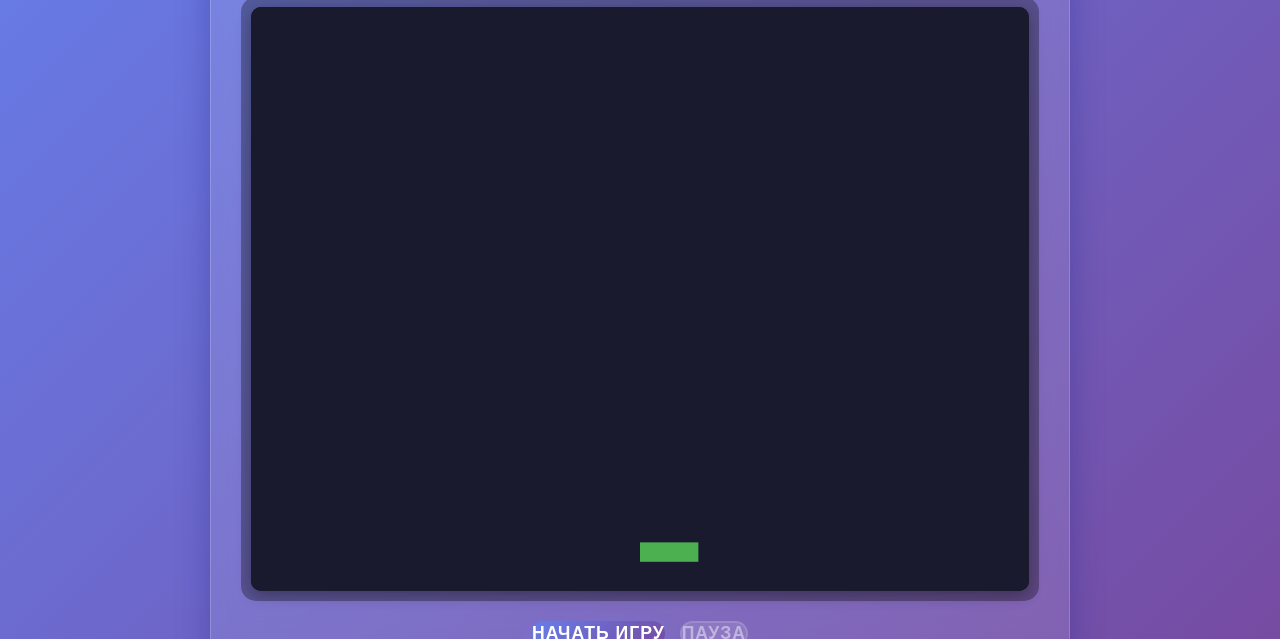
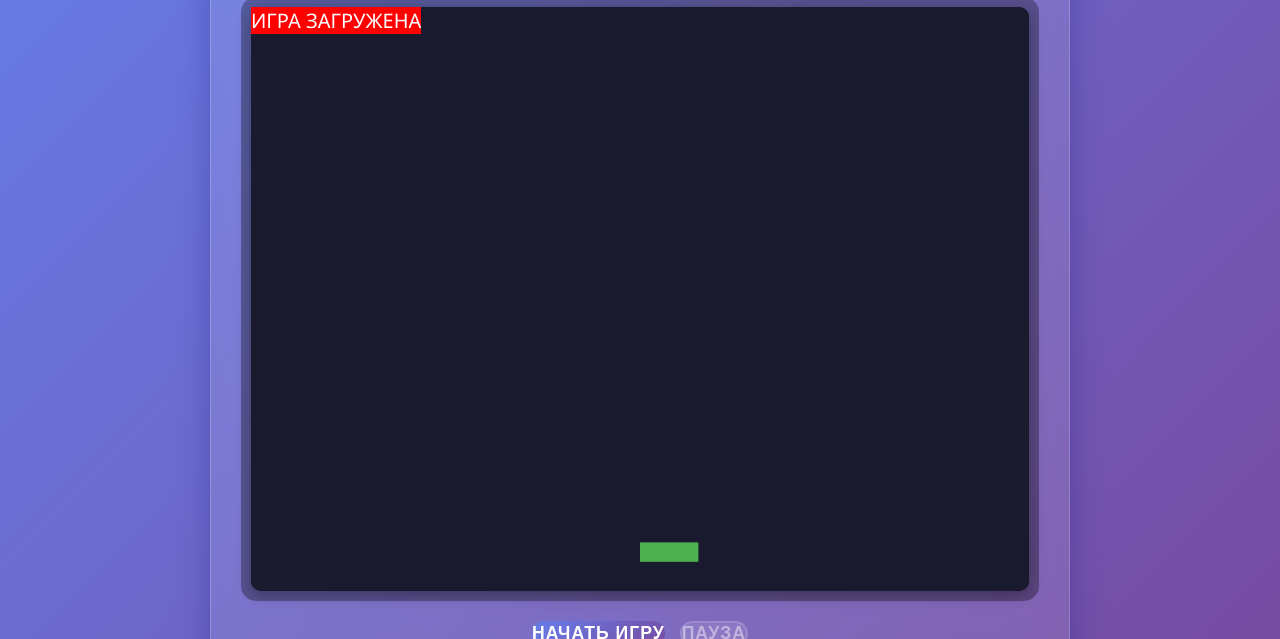
Before and after one commit to ZVytautasR/Lovec-zvyozd, a plain HTML site: page index.html in a window 1280 px wide. Shown: the part 161-800 px from the top of the page. Drawn offline with Linux system fonts and the light colour scheme.

Commit message:
Add files via upload

```diff
--- a/index.html
+++ b/index.html
@@ -28,8 +28,10 @@
                 </div>
             </div>
 
-            <div id="game-screen" class="game-screen" style="display: flex !important; visibility: visible !important; opacity: 1 !important;">
-                <canvas id="gameCanvas" style="display: block !important; visibility: visible !important; opacity: 1 !important;"></canvas>
+            <div id="game-screen" class="game-screen" style="display: flex !important; visibility: visible !important; opacity: 1 !important; position: relative !important; z-index: 99999 !important;">
+                <canvas id="gameCanvas" style="display: block !important; visibility: visible !important; opacity: 1 !important; position: relative !important; z-index: 99999 !important; background: #1a1a2e !important;"></canvas>
+                <!-- Визуальный индикатор для отладки -->
+                <div id="debug-indicator" style="position: absolute; top: 10px; left: 10px; background: red; color: white; padding: 10px; z-index: 100000; font-size: 20px; display: block !important;">ИГРА ЗАГРУЖЕНА</div>
             </div>
 
             <div class="game-controls">
@@ -133,13 +135,45 @@
 
             // Проверяем, что canvas действительно виден в DOM
             setTimeout(() => {
-                const canvasRect = canvas.getBoundingClientRect();
-                console.log('Canvas getBoundingClientRect:', canvasRect);
-                console.log('Canvas в видимой области viewport:',
-                    canvasRect.top >= 0 &&
-                    canvasRect.left >= 0 &&
-                    canvasRect.bottom <= window.innerHeight &&
-                    canvasRect.right <= window.innerWidth ? 'да' : 'нет');
+                if (canvas) {
+                    const canvasRect = canvas.getBoundingClientRect();
+                    console.log('=== ПРОВЕРКА ВИДИМОСТИ CANVAS ===');
+                    console.log('Canvas getBoundingClientRect:', JSON.stringify({
+                        top: canvasRect.top,
+                        left: canvasRect.left,
+                        bottom: canvasRect.bottom,
+                        right: canvasRect.right,
+                        width: canvasRect.width,
+                        height: canvasRect.height
+                    }));
+                    console.log('Window inner размеры:', window.innerWidth, 'x', window.innerHeight);
+                    console.log('Canvas в видимой области viewport:',
+                        canvasRect.top >= 0 &&
+                        canvasRect.left >= 0 &&
+                        canvasRect.bottom <= window.innerHeight &&
+                        canvasRect.right <= window.innerWidth ? 'ДА' : 'НЕТ');
+
+                    // Проверяем, что canvas действительно рисует
+                    if (window.game && window.game.ctx) {
+                        try {
+                            const imageData = window.game.ctx.getImageData(0, 0, 1, 1);
+                            console.log('Canvas рисует - цвет первого пикселя:', imageData.data[0], imageData.data[1], imageData.data[2]);
+                        } catch (e) {
+                            console.error('Не удалось получить данные canvas:', e);
+                        }
+                    }
+                }
+
+                // Проверяем, виден ли индикатор
+                const indicator = document.getElementById('debug-indicator');
+                if (indicator) {
+                    const indicatorRect = indicator.getBoundingClientRect();
+                    console.log('Индикатор видим:', indicatorRect.width > 0 && indicatorRect.height > 0 ? 'ДА' : 'НЕТ');
+                    console.log('Индикатор позиция:', JSON.stringify({
+                        top: indicatorRect.top,
+                        left: indicatorRect.left
+                    }));
+                }
             }, 1500);
         });
     </script>
```
Also changed, not shown: game.js (line endings or trailing spaces), style.css (line endings or trailing spaces), vk.js (line endings or trailing spaces), 1 other file.
